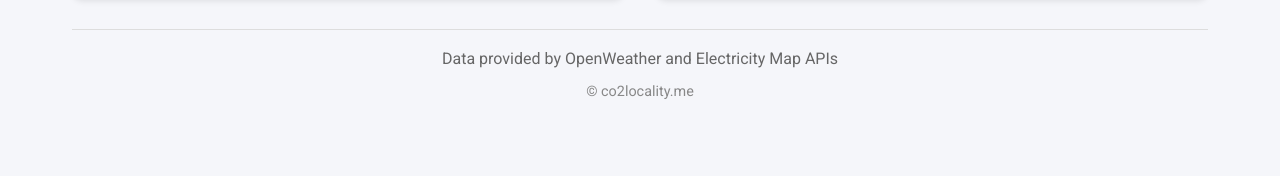
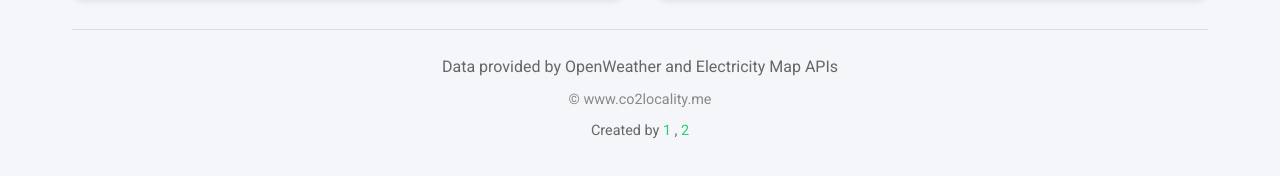
Before and after one commit to molokwuvictor/carbon-footprint-tracker, a website: page public/index.html in a window 1280 px wide. Shown: the part 778-954 px from the top of the page. Before the commit the page ends 913 px from the top, so only its background shows below. Drawn offline with nearby package versions, Linux system fonts and the light colour scheme.

Commit message:
Add credits section with LinkedIn links and update footer styles

```diff
--- a/public/index.html
+++ b/public/index.html
@@ -38,7 +38,12 @@
 
         <footer>
             <p>Data provided by OpenWeather and Electricity Map APIs</p>
-            <p class="copyright">© co2locality.me</p>
+            <p class="copyright">&copy www.co2locality.me</p>
+            <p class="credits">Created by
+                <a href="https://www.linkedin.com/in/person-a" target="_blank" rel="noopener noreferrer">1</a>
+                ,
+                <a href="https://www.linkedin.com/in/person-b" target="_blank" rel="noopener noreferrer">2</a>
+            </p>
         </footer>
     </div>
 
--- a/public/styles.css
+++ b/public/styles.css
@@ -113,6 +113,26 @@ footer {
     border-top: 1px solid #ddd;
 }
 
+footer p {
+    margin: 0.5rem 0;
+}
+
+footer .credits {
+    margin-top: 0.5rem;
+    font-size: 0.9em;
+}
+
+footer .credits a {
+    color: var(--primary-color);
+    text-decoration: none;
+    transition: color 0.2s ease;
+}
+
+footer .credits a:hover {
+    color: #27ae60;
+    text-decoration: underline;
+}
+
 .copyright {
     margin-top: 0.5rem;
     font-size: 0.9rem;
--- a/styles.css
+++ b/styles.css
@@ -105,12 +105,89 @@ h1 {
     display: block;
 }
 
+/* Credits Footer Styles */
+.credits-footer {
+    margin-top: 2rem;
+    padding: 1.5rem 0;
+    background: linear-gradient(to right, rgba(255, 255, 255, 0.05), rgba(255, 255, 255, 0.1), rgba(255, 255, 255, 0.05));
+    border-top: 1px solid rgba(255, 255, 255, 0.1);
+    backdrop-filter: blur(10px);
+    -webkit-backdrop-filter: blur(10px);
+}
+
+.credits-container {
+    max-width: 800px;
+    margin: 0 auto;
+    text-align: center;
+    font-size: 0.95rem;
+    color: rgba(255, 255, 255, 0.8);
+}
+
+.credit-link {
+    color: #4CAF50;
+    text-decoration: none;
+    position: relative;
+    padding: 0 2px;
+    transition: all 0.3s ease;
+}
+
+.credit-link::after {
+    content: '';
+    position: absolute;
+    width: 100%;
+    height: 1px;
+    bottom: -2px;
+    left: 0;
+    background-color: #4CAF50;
+    transform: scaleX(0);
+    transform-origin: bottom right;
+    transition: transform 0.3s ease;
+}
+
+.credit-link:hover {
+    color: #81C784;
+}
+
+.credit-link:hover::after {
+    transform: scaleX(1);
+    transform-origin: bottom left;
+}
+
 footer {
     text-align: center;
     color: #666;
     margin-top: 2rem;
     padding-top: 1rem;
     border-top: 1px solid #ddd;
+}
+
+footer p {
+    margin: 0.5rem 0;
+}
+
+footer .credits {
+    margin-top: 0.5rem;
+    font-size: 0.9em;
+}
+
+footer .credits a {
+    color: var(--primary-color);
+    text-decoration: none;
+    transition: color 0.2s ease;
+}
+
+footer .credits a:hover {
+    color: #27ae60;
+    text-decoration: underline;
+}
+
+footer .api-credit {
+    font-size: 0.85em;
+}
+
+footer .copyright {
+    font-size: 0.85em;
+    color: #888;
 }
 
 @media (max-width: 768px) {
```
Also changed, not shown: index.html (+6 -1 lines).
